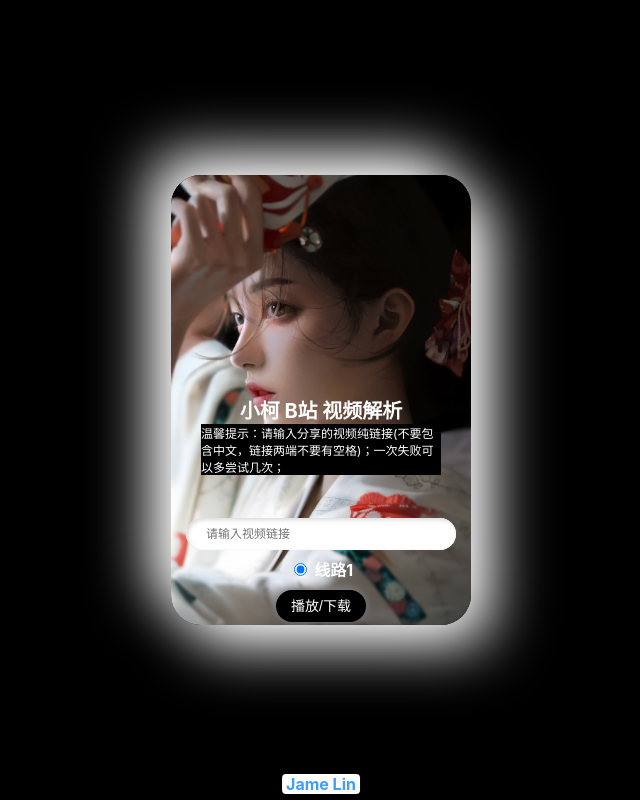
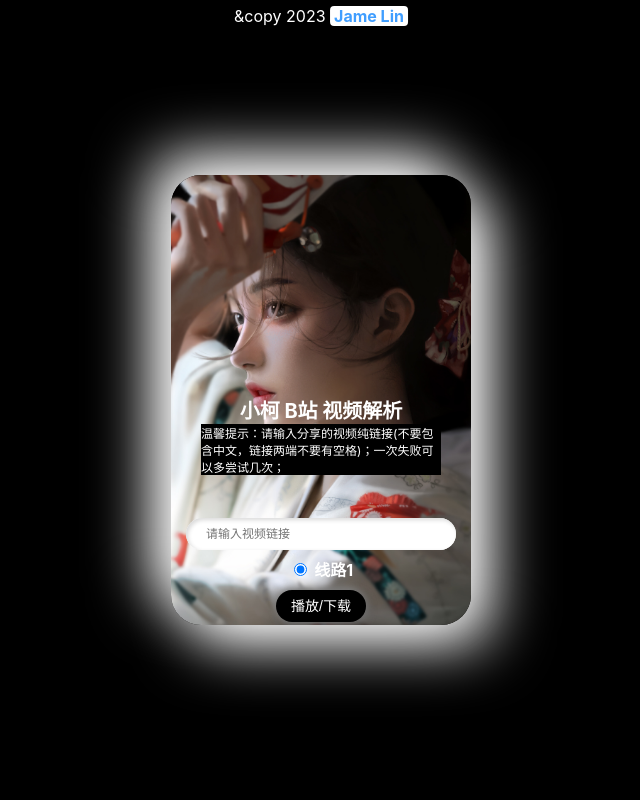
Before and after one commit to kellyke520/kelin96.github.io, a plain HTML site: page index.html in a window 1280 px wide. Shown: the whole page, without its empty margins (319-959 px from the left). Drawn offline with Linux system fonts and the light colour scheme.

Commit message:
样式调整

```diff
--- a/index.html
+++ b/index.html
@@ -55,8 +55,8 @@
   </div>
   <footer class="copyright">
 	  <p>
-	    <!-- <span class="cprt">Copyright</span>
-	    <span id="copy-date">&copy </span> -->
+	    <!-- <span class="cprt">Copyright</span> -->
+	    <span id="copy-date">&copy </span>
 	    <a class="author-link" href="https://github.com/kelin96/" target="_blank">Jame Lin</a>
 	    <!-- <a class="mail-link" href="https://mail.qq.com" target="_blank"> | 邮件反馈 </a>1464404227@qq.com -->
 	  </p>
--- a/style.css
+++ b/style.css
@@ -234,7 +234,7 @@
 
 .copyright {
   position: fixed;
-  bottom: 6px;
+  top: 6px;
   transform: translate(-50%, 0px);
   left: 50%;
 }
```
